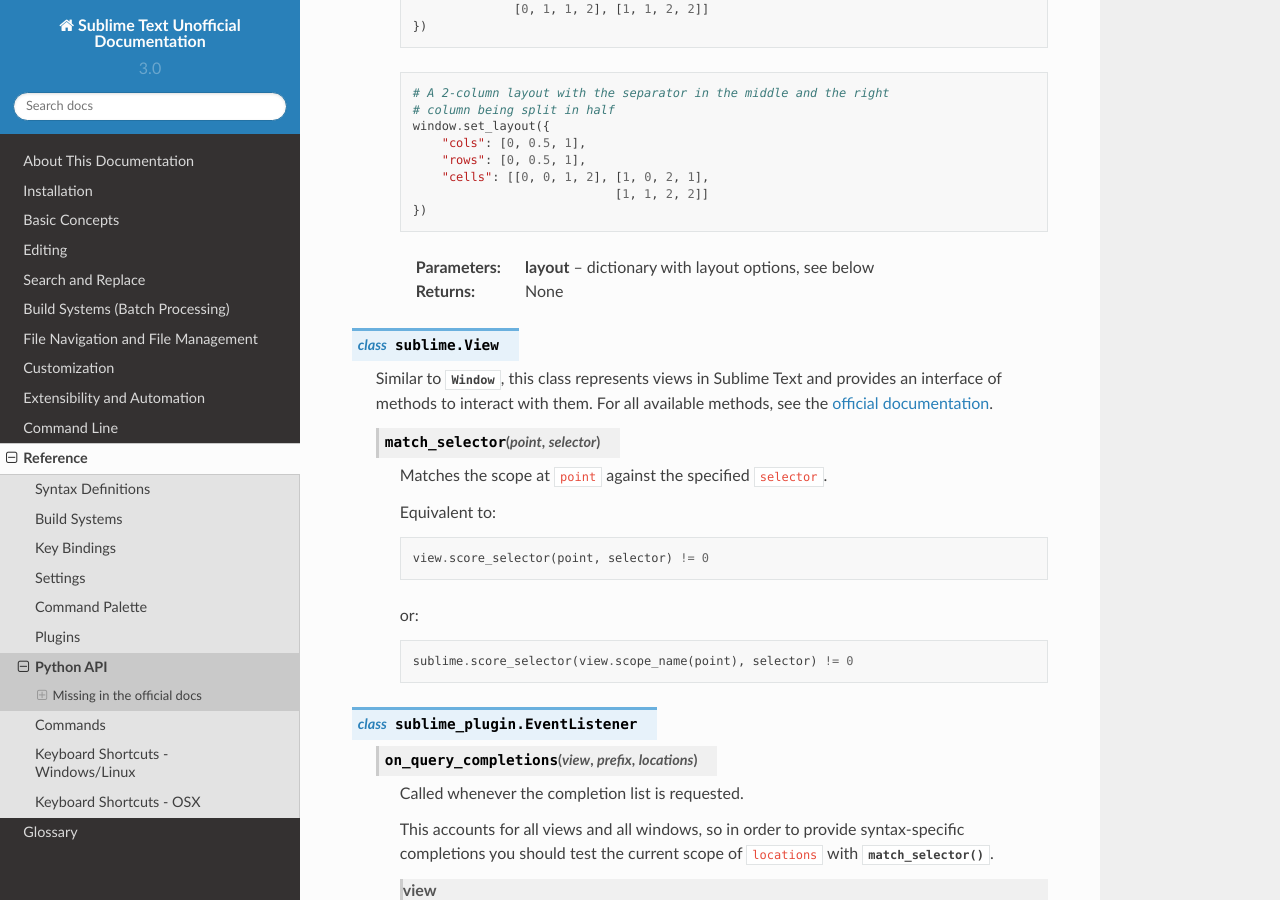
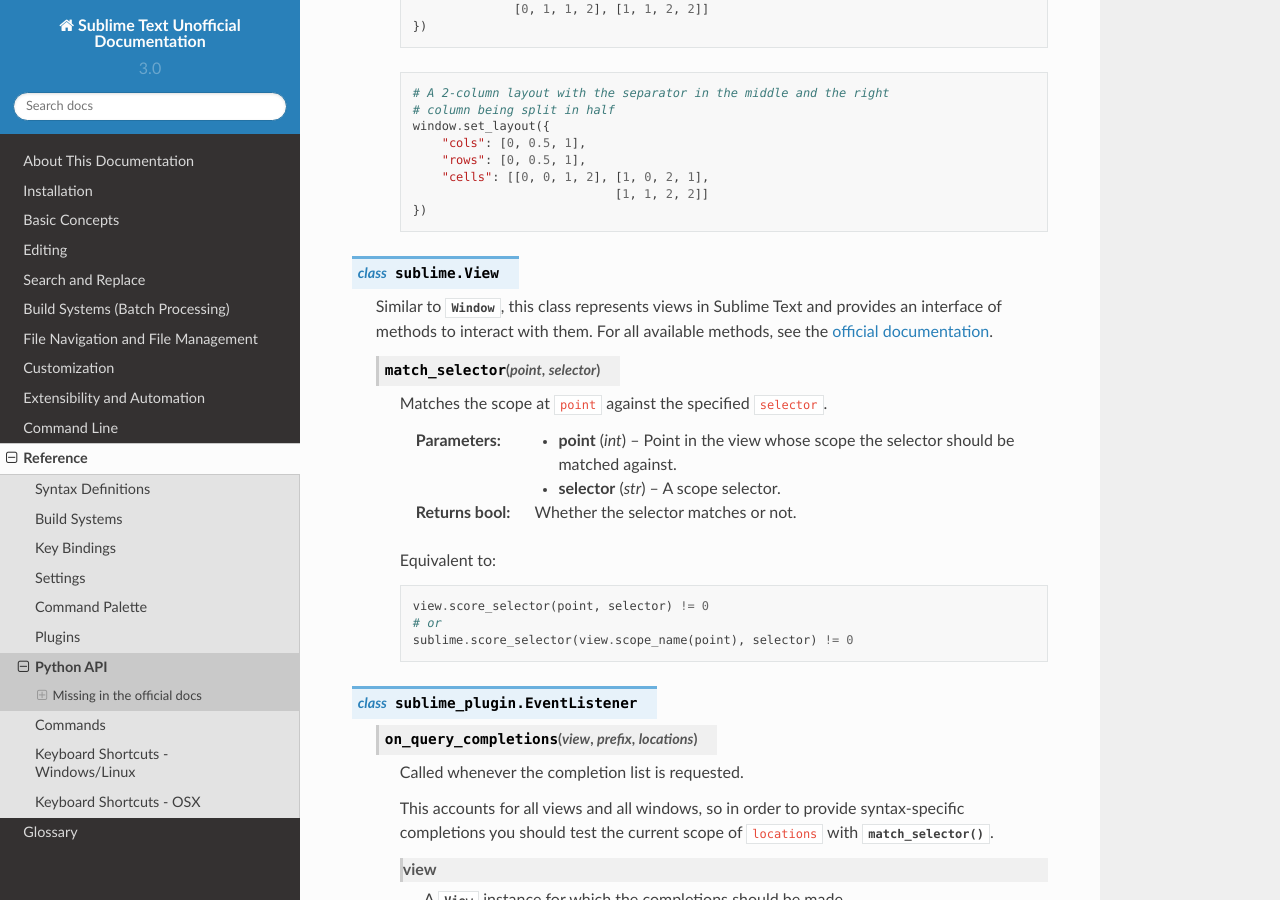
Before and after one commit to guillermooo/sublime-undocs, a Sphinx documentation site: the page built from source/reference/api.rst, in a window 1280 px wide and 900 px high, scrolled down 1823 px. Built offline with Sphinx 7.4.7 and the Read the Docs theme 2.0.0, drawn with Linux system fonts in a browser that asks for light colours.

Commit message:
Some tweaks for api

```diff
--- a/source/reference/api.rst
+++ b/source/reference/api.rst
@@ -105,9 +105,6 @@
                                         [1, 1, 2, 2]]
             })
 
-        :param layout: dictionary with layout options, see below
-        :returns: None
-
 .. py:class:: View
 
     Similar to :py:class:`Window`, this class represents views in Sublime Text
@@ -119,12 +116,15 @@
 
         Matches the scope at ``point`` against the specified ``selector``.
 
+        :param int point: Point in the view whose scope the selector should be
+                          matched against.
+        :param str selector: A scope selector.
+        :returns bool: Whether the selector matches or not.
+
         Equivalent to::
 
             view.score_selector(point, selector) != 0
-
-        or::
-
+            # or
             sublime.score_selector(view.scope_name(point), selector) != 0
 
 .. #############################################################################
```
